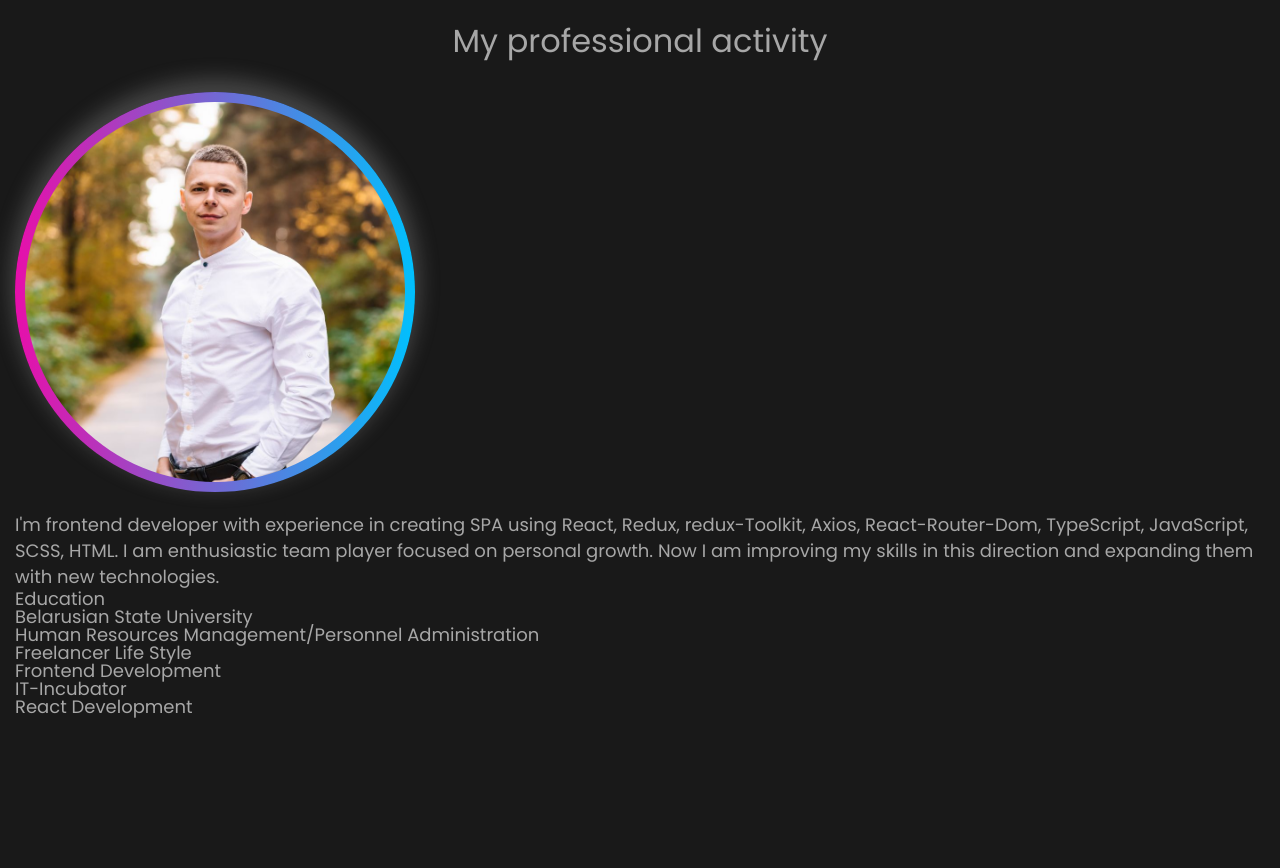
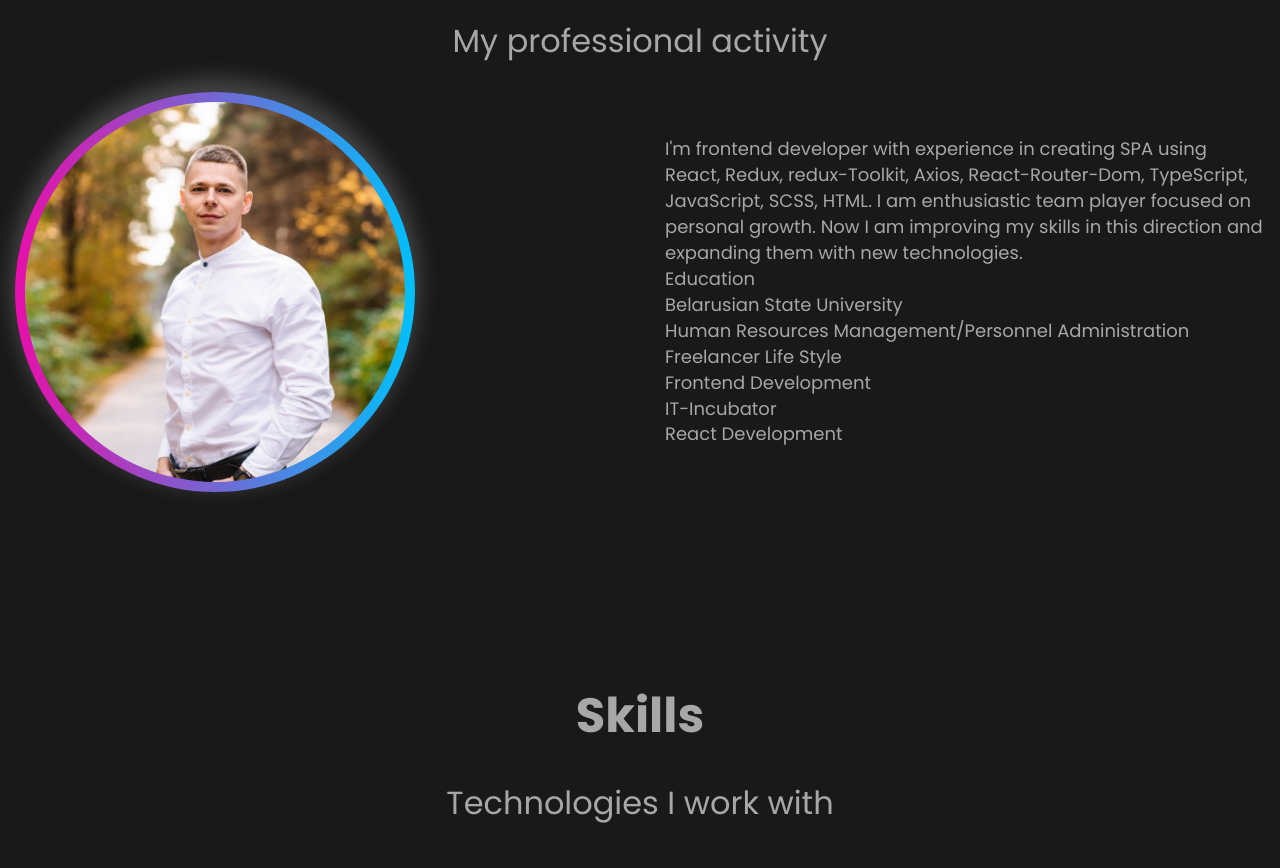
Before and after one commit to Zhenya1102/portfolio, a React (Create React App) app: page / in a window 1280 px wide. Shown: the part 1120-1988 px from the top of the page. Built offline with nearby package versions, Linux system fonts and the light colour scheme.

Commit message:
Commit Small changes to the project again

```diff
--- a/src/main/componets/Text.tsx
+++ b/src/main/componets/Text.tsx
@@ -6,8 +6,8 @@ type TextProps = {
 
 export const Text = (props:TextProps) => {
     return (
-        <div>
-            <p className={style.text}>{props.text}</p>
+        <div className={style.text}>
+            <p>{props.text}</p>
             <div>Education</div>
             <div>Belarusian State University</div>
             <div>Human Resources Management/Personnel Administration</div>
```
